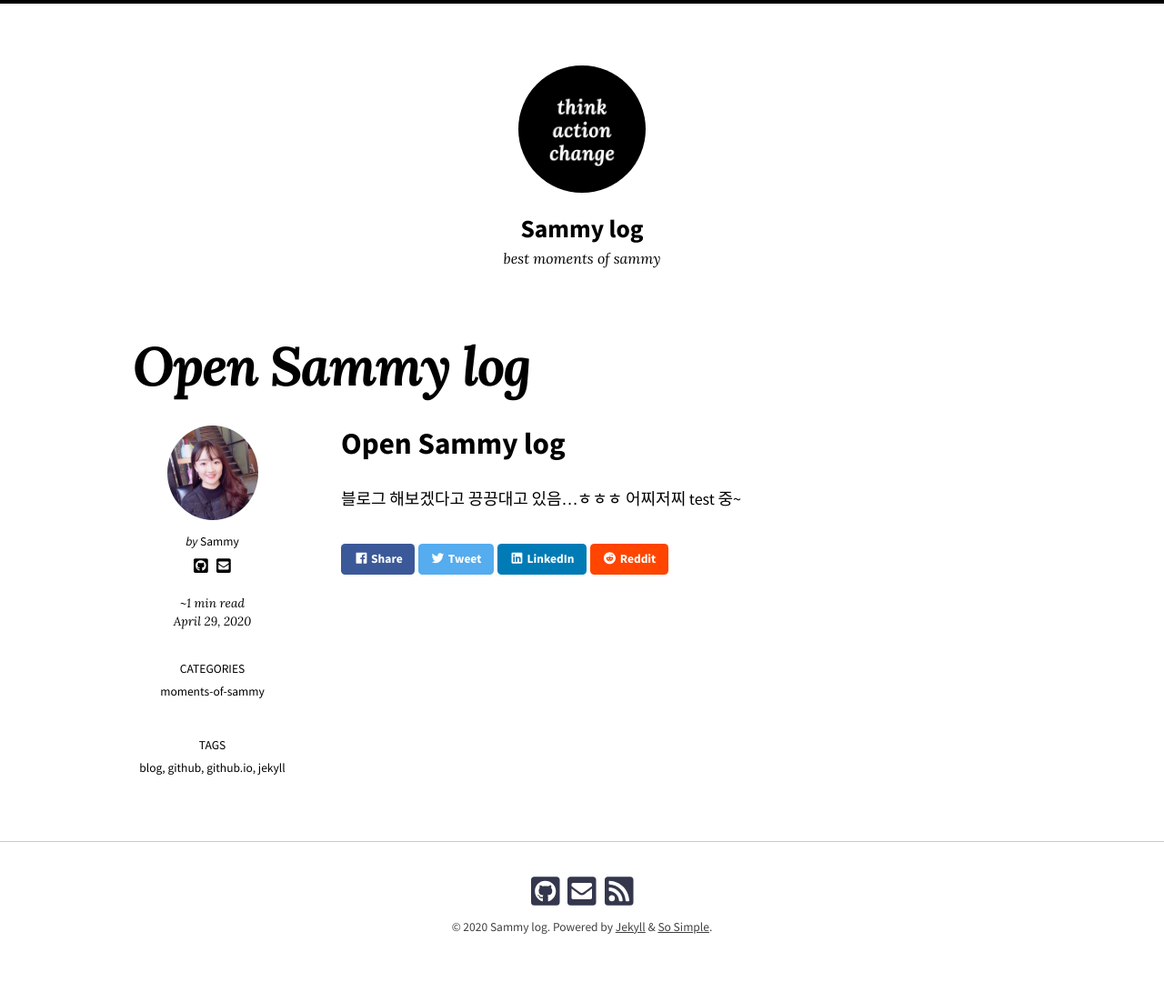
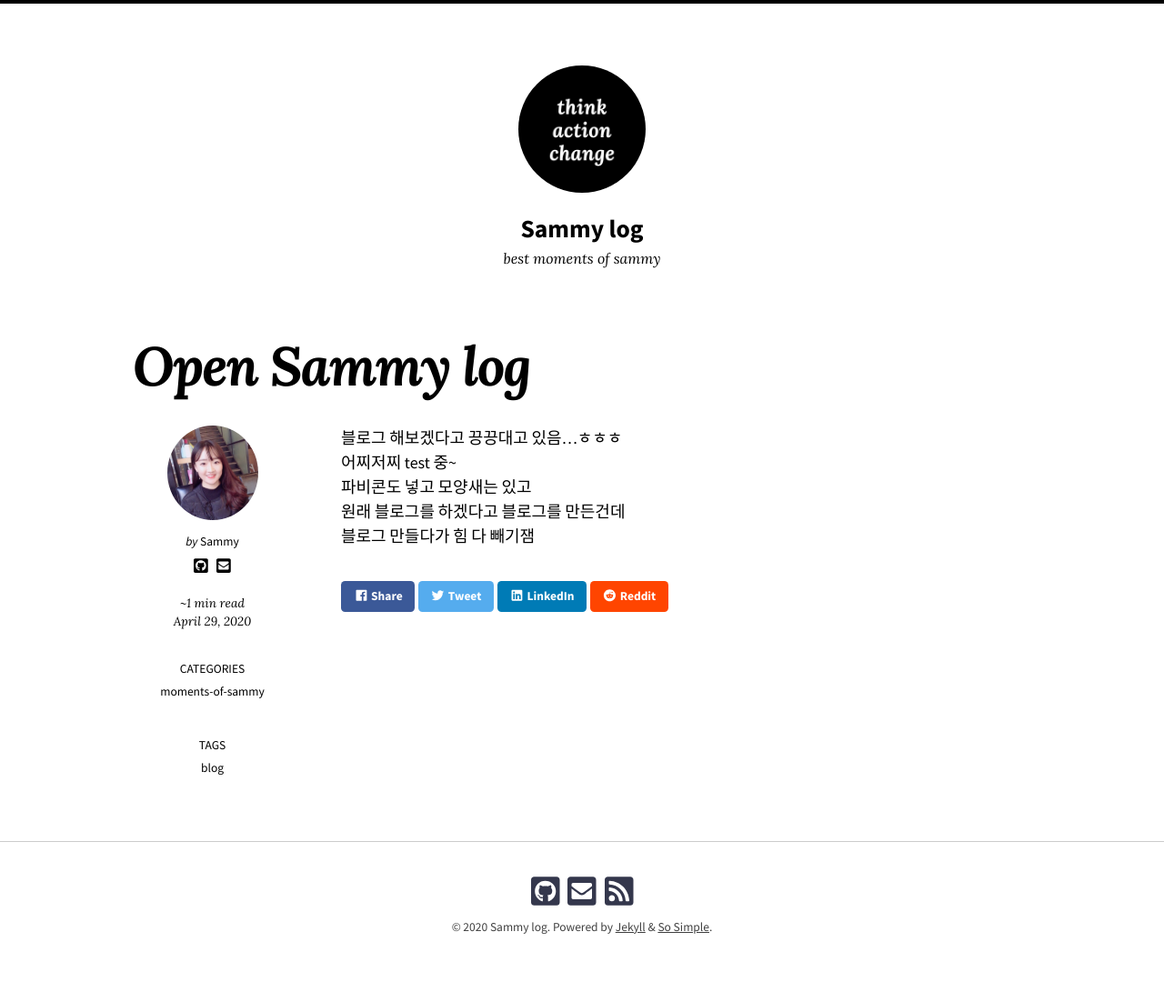
Before and after one commit to ssammykim/ssammykim.github.io, a Jekyll site: the page built from _posts/2020-04-29-Open-Sammy-log.md, in a window 1280 px wide. Shown: the whole page at 91% size. Built offline with Jekyll 4.4.1, drawn with Linux system fonts in a browser that asks for light colours; nearby versions of some CDN libraries; some web fonts are replaced; comment, search, counter and statistics services are not loaded.

Commit message:
Add description

```diff
--- a/_posts/2020-04-29-Open-Sammy-log.md
+++ b/_posts/2020-04-29-Open-Sammy-log.md
@@ -2,9 +2,11 @@
 title:  "Open Sammy log"
 date: Apr 29, 2020
 categories: ['moments-of-sammy']
-tags: ['blog', 'jekyll', 'github', 'github.io']
+tags: ['blog']
 ---
 
-# Open Sammy log
 블로그 해보겠다고 끙끙대고 있음...ㅎㅎㅎ
 어찌저찌 test 중~
+파비콘도 넣고 모양새는 있고
+원래 블로그를 하겠다고 블로그를 만든건데
+블로그 만들다가 힘 다 빼기잼
```
